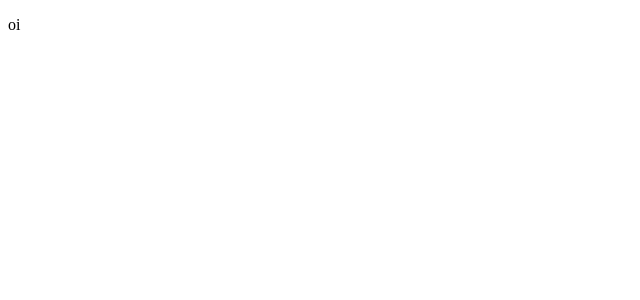
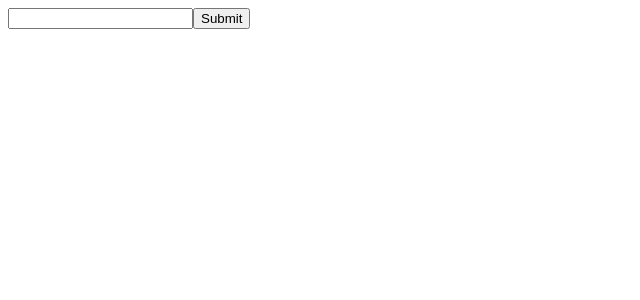
Before and after one commit to vinycxuz/GPT-project, a React (Vite) app in the folder frontend/: page / in a window 1280 px wide. Shown: the top 300 px of the page, without its empty margins (0-640 px from the left). Built offline with nearby package versions, Linux system fonts and the light colour scheme.

Commit message:
feat(app): instaled react hook form and create a basic test form

```diff
--- a/frontend/package.json
+++ b/frontend/package.json
@@ -12,7 +12,8 @@
   "dependencies": {
     "axios": "^1.5.0",
     "react": "^18.2.0",
-    "react-dom": "^18.2.0"
+    "react-dom": "^18.2.0",
+    "react-hook-form": "^7.45.4"
   },
   "devDependencies": {
     "@types/react": "^18.2.15",
--- a/frontend/src/App.jsx
+++ b/frontend/src/App.jsx
@@ -1,11 +1,24 @@
 import { useState } from 'react'
 import { makeRequest } from './api'
 
+import { useForm } from 'react-hook-form'
+
 function App() {
+  const { register, handleSubmit } = useForm()
+  const onSubmit = data => (setLog(...log, data))
 
+  const [log, setLog] = useState([{message: "how i need to help you today? "}])
+
+  async function request (message) {
+    const response = await makeRequest(message)
+    setLog(...log, response)
+  }
   return (
     <>
-      <p>oi</p>
+      <form onSubmit={handleSubmit(onSubmit)}>
+        <input {...register("message", {required: true})} />
+        <input type="submit" onClick={() => request(onSubmit)}/>
+      </form>
     </>
   )
 }
```
Also changed, not shown: 1 other file (tests, documents, lock files or other folders).
